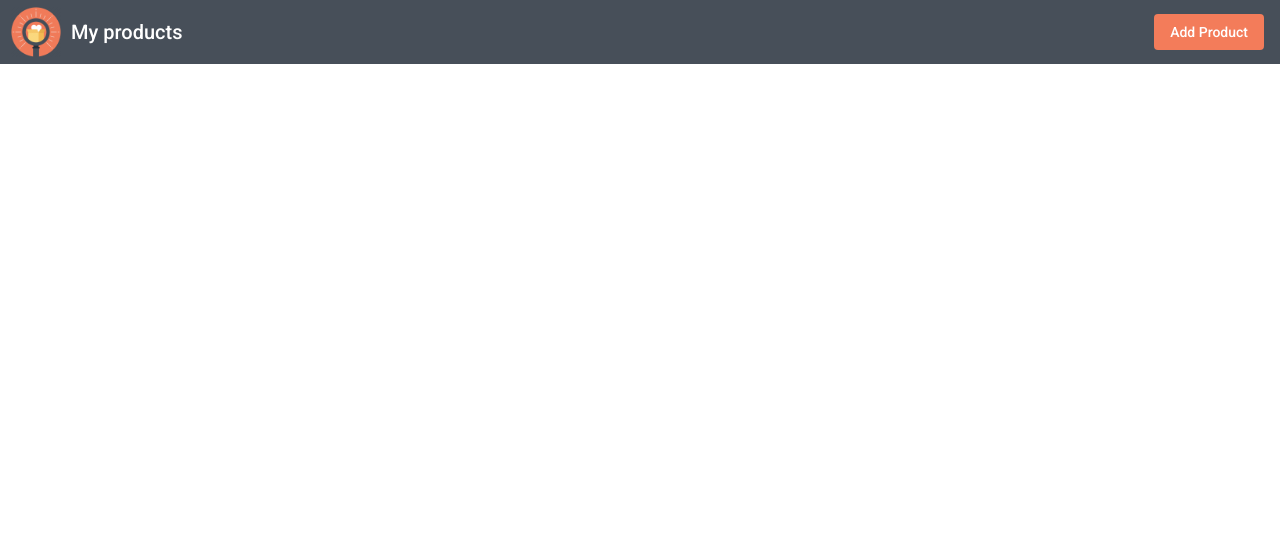
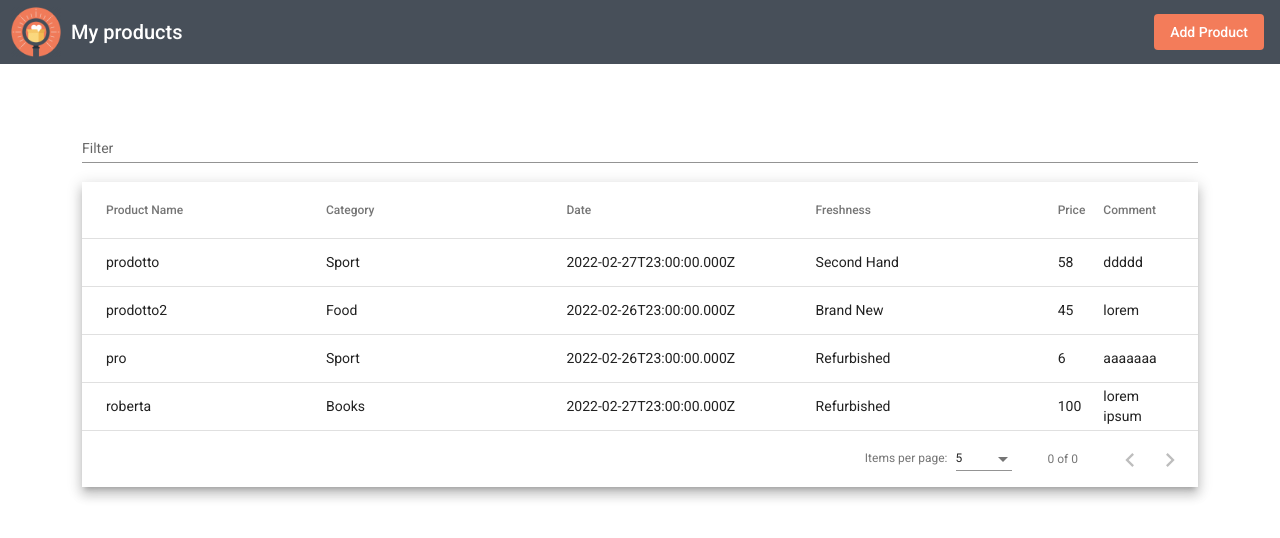
Before and after one commit to RobertaMatera/ng-reactive-form, an Angular app: page / in a window 1280 px wide. Shown: the top 538 px of the page. Built offline with nearby package versions, Linux system fonts and the light colour scheme; data requests are answered from the project's data file.

Commit message:
products display in the table + pass property from parent to child

```diff
--- a/db.json
+++ b/db.json
@@ -26,6 +26,15 @@
       "productComment": "aaaaaaa",
       "date": "2022-02-26T23:00:00.000Z",
       "id": 3
+    },
+    {
+      "productName": "roberta",
+      "productCategory": "Books",
+      "productFreshness": "Refurbished",
+      "productPrice": 100,
+      "productComment": "lorem ipsum",
+      "date": "2022-02-27T23:00:00.000Z",
+      "id": 4
     }
   ],
   "comments": [
--- a/src/app/app.component.html
+++ b/src/app/app.component.html
@@ -13,4 +13,6 @@
       Add Product
     </button>
   </mat-toolbar>
+
+  <app-table [productDataSource]="dataSource"></app-table>
 </header>
--- a/src/app/app.component.ts
+++ b/src/app/app.component.ts
@@ -1,20 +1,42 @@
-import { Component } from '@angular/core';
+import { Component, OnInit } from '@angular/core';
 
-import {MatDialog, MAT_DIALOG_DATA} from '@angular/material/dialog';
+import { MatDialog } from '@angular/material/dialog';
 import { DialogComponent } from './components/dialog/dialog.component';
+import { ApiService } from './services/api.service';
+import { MatTableDataSource } from '@angular/material/table';
 @Component({
   selector: 'app-root',
   templateUrl: './app.component.html',
   styleUrls: ['./app.component.scss'],
 })
-export class AppComponent {
+export class AppComponent implements OnInit {
   title = 'ng-reactive-form';
+  dataSource!: MatTableDataSource<any>;
 
-  constructor( private dialog: MatDialog){}
+  constructor(
+    private dialog: MatDialog,
+    private api: ApiService,
+  ) {}
+
+  ngOnInit(): void {
+    this.getAllProducts();
+  }
+
 
   openDialog() {
     this.dialog.open(DialogComponent, {
-      width: '30%'
+      width: '30%',
+    });
+  }
+
+  getAllProducts() {
+    this.api.getProduct().subscribe({
+      next: (res) => {
+        this.dataSource = new MatTableDataSource(res);
+      },
+      error: (err) => {
+        alert('error while fetching the records!');
+      },
     });
   }
 }
--- /dev/null
+++ b/src/app/components/table/table.component.html
@@ -0,0 +1,66 @@
+<div id="table" class="container">
+  <div class="mt-5">
+    <mat-form-field appearance="standard">
+      <mat-label>Filter</mat-label>
+      <input
+        matInput
+        (keyup)="applyFilter($event)"
+        placeholder="Ex. Mia"
+        #input
+      />
+    </mat-form-field>
+
+    <div class="mat-elevation-z8">
+      <table mat-table [dataSource]="productDataSource" matSort>
+        <!-- ID Column -->
+        <ng-container matColumnDef="productName">
+          <th mat-header-cell *matHeaderCellDef mat-sort-header>
+            Product Name
+          </th>
+          <td mat-cell *matCellDef="let row">{{ row.productName }}</td>
+        </ng-container>
+
+        <!-- Progress Column -->
+        <ng-container matColumnDef="productCategory">
+          <th mat-header-cell *matHeaderCellDef mat-sort-header>Category</th>
+          <td mat-cell *matCellDef="let row">{{ row.productCategory }}</td>
+        </ng-container>
+
+        <!-- Name Column -->
+        <ng-container matColumnDef="date">
+          <th mat-header-cell *matHeaderCellDef mat-sort-header>Date</th>
+          <td mat-cell *matCellDef="let row">{{ row.date }}</td>
+        </ng-container>
+
+        <!-- Fruit Column -->
+        <ng-container matColumnDef="productFreshness">
+          <th mat-header-cell *matHeaderCellDef mat-sort-header>Freshness</th>
+          <td mat-cell *matCellDef="let row">{{ row.productFreshness }}</td>
+        </ng-container>
+        <ng-container matColumnDef="productPrice">
+          <th mat-header-cell *matHeaderCellDef mat-sort-header>Price</th>
+          <td mat-cell *matCellDef="let row">{{ row.productPrice }}</td>
+        </ng-container>
+        <ng-container matColumnDef="productComment">
+          <th mat-header-cell *matHeaderCellDef mat-sort-header>Comment</th>
+          <td mat-cell *matCellDef="let row">{{ row.productComment }}</td>
+        </ng-container>
+
+        <tr mat-header-row *matHeaderRowDef="displayedColumns"></tr>
+        <tr mat-row *matRowDef="let row; columns: displayedColumns"></tr>
+
+        <!-- Row shown when there is no matching data. -->
+        <tr class="mat-row" *matNoDataRow>
+          <td class="mat-cell" colspan="4">
+            No data matching the filter "{{ input.value }}"
+          </td>
+        </tr>
+      </table>
+
+      <mat-paginator
+        [pageSizeOptions]="[5, 10, 25, 100]"
+        aria-label="Select page of users"
+      ></mat-paginator>
+    </div>
+  </div>
+</div>
--- /dev/null
+++ b/src/app/components/table/table.component.scss
@@ -0,0 +1,13 @@
+#table table {
+  width: 100%;
+}
+
+#table .mat-form-field {
+  font-size: 14px;
+  width: 100%;
+}
+
+#table td,
+#table th {
+  width: 25%;
+}
--- /dev/null
+++ b/src/app/components/table/table.component.ts
@@ -0,0 +1,42 @@
+import { Component, Input, OnInit, ViewChild } from '@angular/core';
+import { MatPaginator } from '@angular/material/paginator';
+import { MatSort } from '@angular/material/sort';
+import { MatTableDataSource } from '@angular/material/table';
+
+@Component({
+  selector: 'app-table',
+  templateUrl: './table.component.html',
+  styleUrls: ['./table.component.scss'],
+})
+export class TableComponent implements OnInit {
+  displayedColumns: string[] = [
+    'productName',
+    'productCategory',
+    'date',
+    'productFreshness',
+    'productPrice',
+    'productComment',
+  ];
+  dataSource!: MatTableDataSource<any>;
+
+  @ViewChild(MatPaginator) paginator!: MatPaginator;
+  @ViewChild(MatSort) sort!: MatSort;
+
+  @Input() productDataSource!:MatTableDataSource<any>
+
+  constructor( ) {}
+
+  ngOnInit(): void {
+  }
+
+
+  applyFilter(event: Event) {
+    const filterValue = (event.target as HTMLInputElement).value;
+    this.dataSource.filter = filterValue.trim().toLowerCase();
+
+
+    if (this.dataSource.paginator) {
+      this.dataSource.paginator.firstPage();
+    }
+  }
+}
--- a/src/app/services/api.service.ts
+++ b/src/app/services/api.service.ts
@@ -4,6 +4,7 @@
 @Injectable({
   providedIn: 'root'
 })
+
 export class ApiService {
 
   private url:string = "http://localhost:3000/productList/"
```
Also changed, not shown: src/app/app.module.ts (+11 -4 lines), 1 other file (tests, documents, lock files or other folders).
